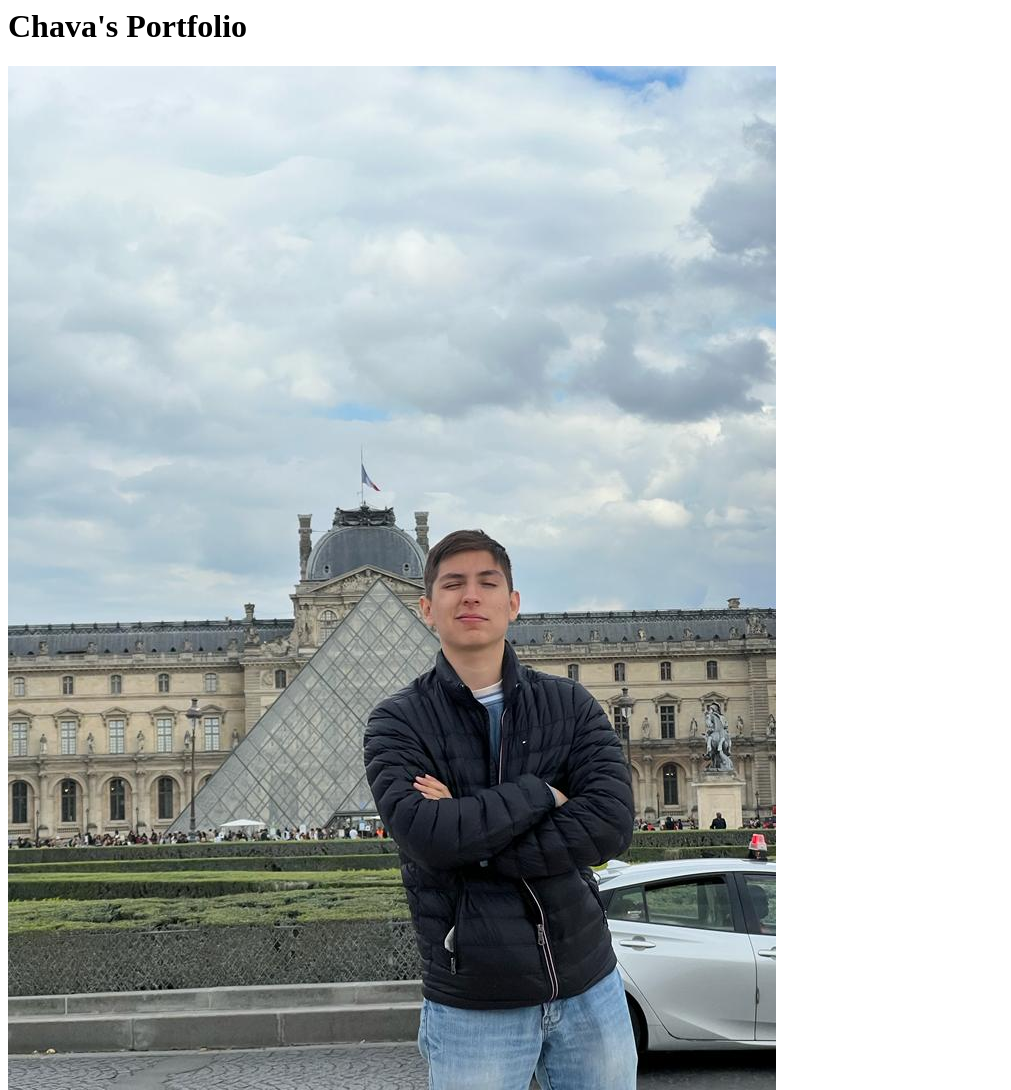
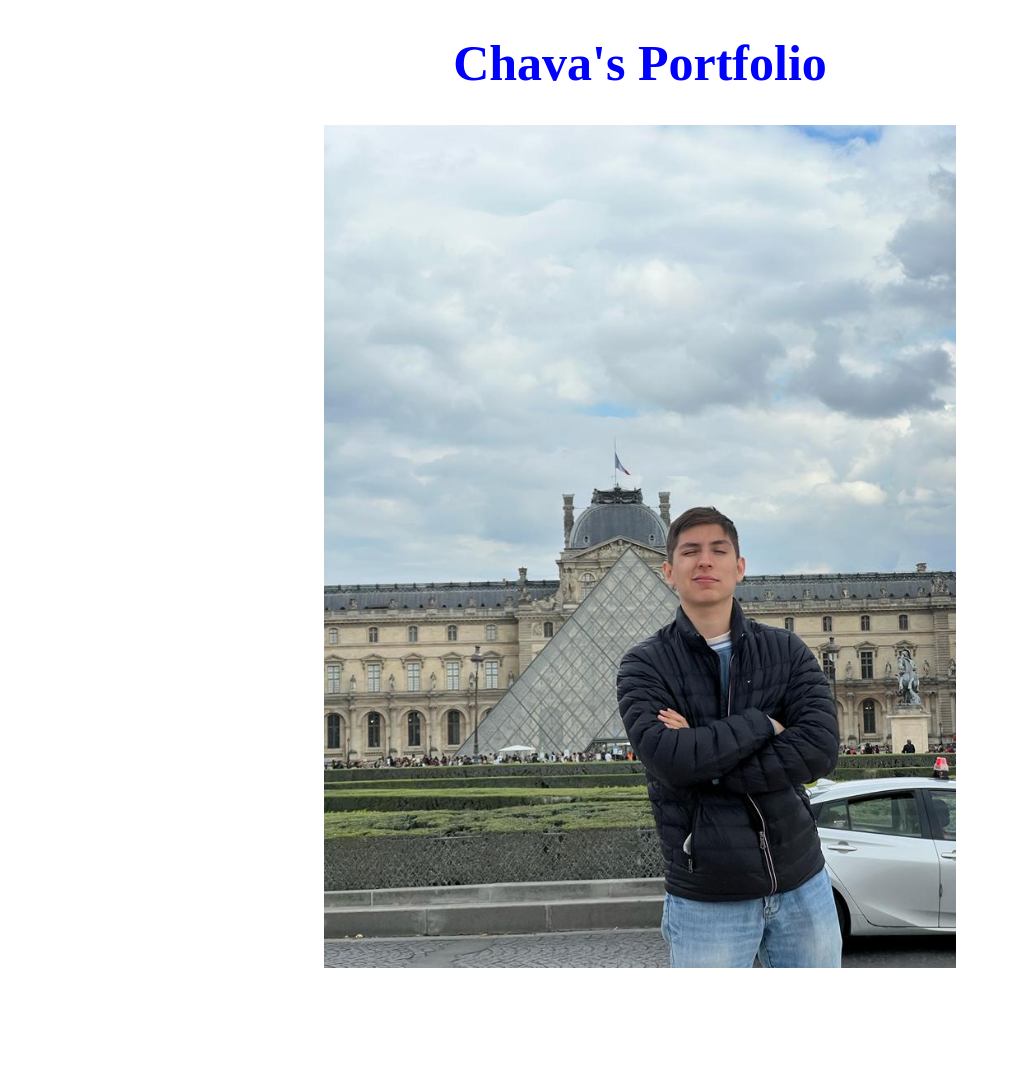
Before and after one commit to Chavafd/Chavafd.github.io, a plain HTML site: page index.html in a window 1280 px wide. Shown: the whole page, without its empty margins (0-1011 px from the left). After the commit the page ends 976 px from the top, so only its background shows below. Drawn offline with Linux system fonts and the light colour scheme.

Commit message:
Update index.html

```diff
--- a/index.html
+++ b/index.html
@@ -1,4 +1,28 @@
+<!DOCTYPE html>
 <html>
-    <h1>Chava's Portfolio</h1>
-    <img src = "./bioPic7.jpeg"/>
+
+<head>
+  <title>My Portfolio</title>
+  <style>
+    /*header styling*/
+    h1 {
+      text-align: center;
+      color: blue;
+      font-size: 50px;
+    }
+
+    /*image styling*/
+    img {
+      display: block;
+      margin: 0 auto;
+      width: 50%;
+    }
+  </style>
+</head>
+
+<body>
+  <h1>Chava's Portfolio</h1>
+  <img src="./bioPic7.jpeg" alt="A beautiful image">
+</body>
+
 </html>
```
